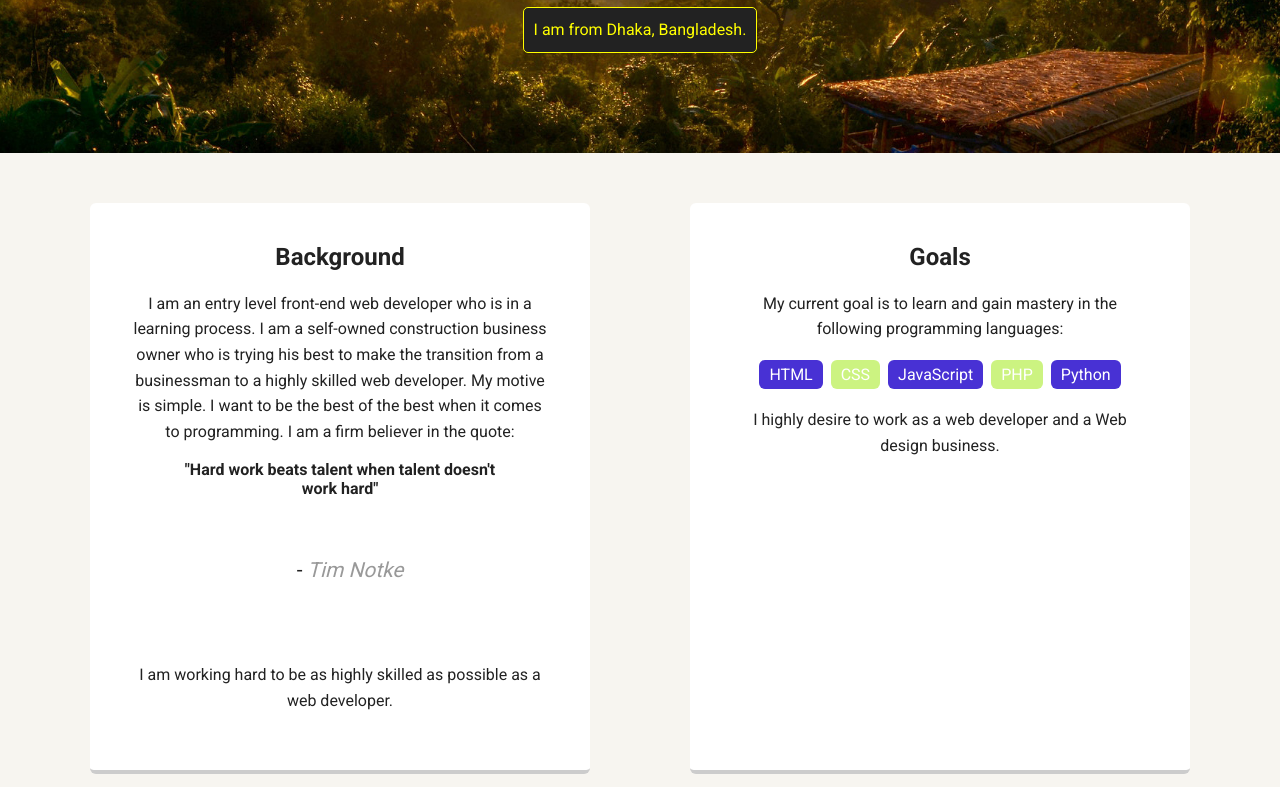
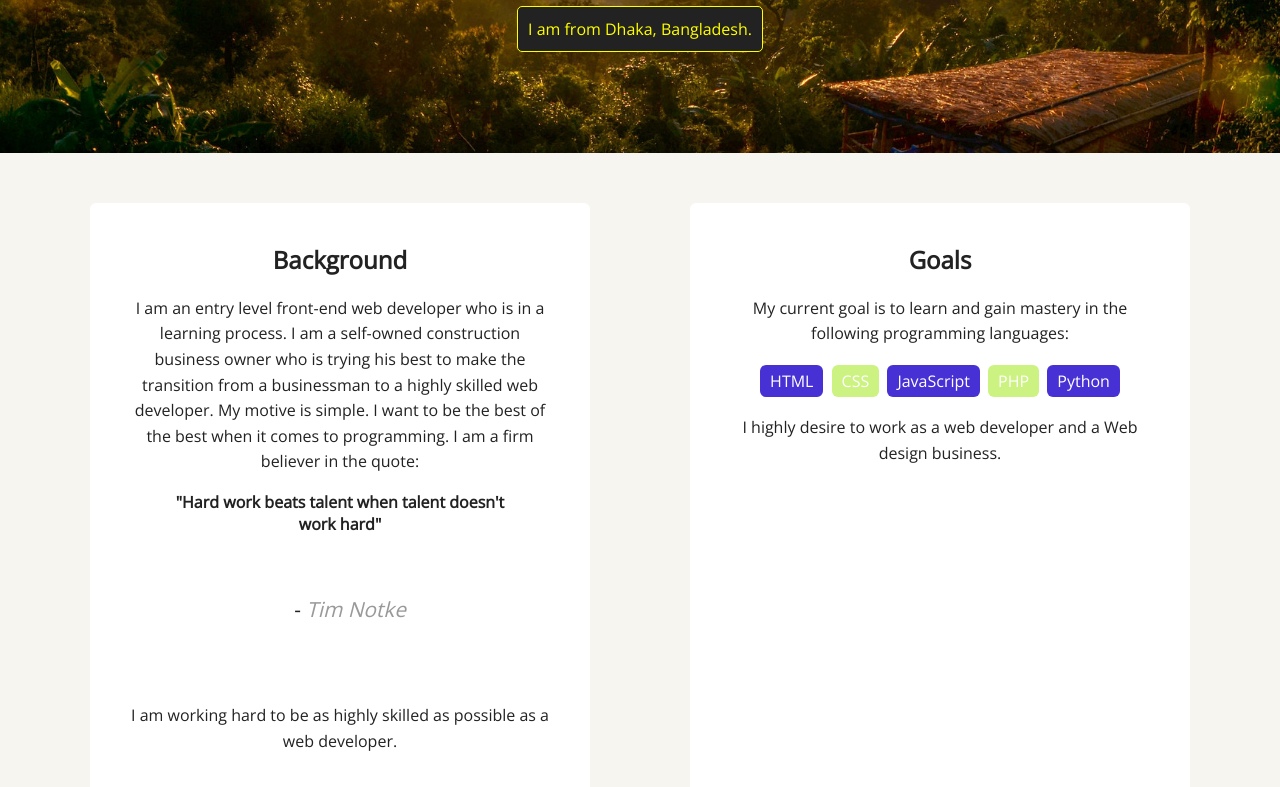
Before and after one commit to abdussalam-chowdhury/techdegree-project-1, a plain HTML site: page index.html in a window 1280 px wide. Shown: the part 317-1104 px from the top of the page. Drawn offline with nearby package versions, Linux system fonts and the light colour scheme; a web font is replaced by a local one.

Commit message:
changed font-family

```diff
--- a/index.html
+++ b/index.html
@@ -5,7 +5,9 @@
   <title>Abdus Salam's Profile</title>
   <meta name="viewport" content="width=device-width, initial-scale=1.0">
   <link type="text/css" rel="stylesheet" href="styles.css">
-  <link href="https://fonts.googleapis.com/css?family=Muli%7CRoboto:400,300,500,700,900" rel="stylesheet">
+  <link rel="preconnect" href="https://fonts.googleapis.com">
+  <link rel="preconnect" href="https://fonts.gstatic.com" crossorigin>
+  <link href="https://fonts.googleapis.com/css2?family=Open+Sans&display=swap" rel="stylesheet">
 </head>
   <body>
 
--- a/styles.css
+++ b/styles.css
@@ -7,9 +7,20 @@ body {
   margin: 0;
   padding: 0;
   text-align: center;
-  font-family: 'Roboto', sans-serif;
+  font-family: 'Open Sans', sans-serif;
+  font-weight: 400;
   color: #222;
   background: #f7f5f0;
+}
+
+@font-face {
+  font-family: 'Open Sans';
+  font-style: normal;
+  font-weight: 400;
+  font-display: swap;
+  src: url(https://fonts.gstatic.com/s/opensans/v20/mem8YaGs126MiZpBA-UFUZ0bbck.woff2) format('woff2');
+  unicode-range: U+0400-045F, U+0490-0491, U+04B0-04B1, U+2116;
+
 }
 /* Link Styles */
 
```
